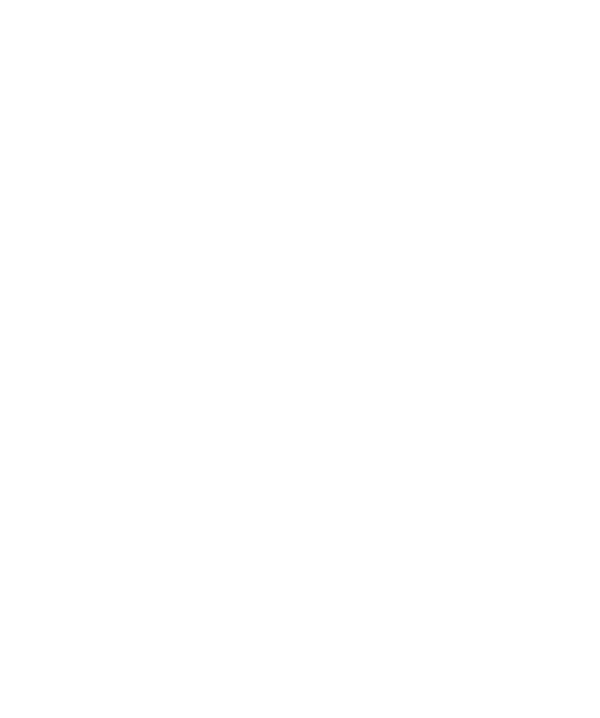
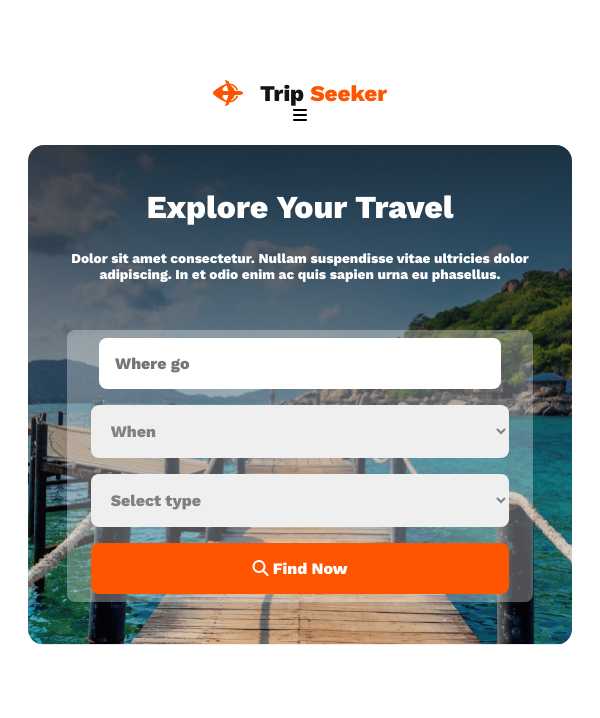
Before and after one commit to Md-Rony1/assignment-2, a plain HTML site: page index.html in a window 600 px wide. Drawn offline with nearby package versions, Linux system fonts and the light colour scheme.

Commit message:
nav and banner done

```diff
--- a/index.html
+++ b/index.html
@@ -1,16 +1,73 @@
 <!DOCTYPE html>
 <html lang="en">
+
 <head>
   <meta charset="UTF-8">
   <meta name="viewport" content="width=device-width, initial-scale=1.0">
+
+  <link rel="stylesheet" href="style.css">
+  <script src="https://kit.fontawesome.com/9ded9e6820.js" crossorigin="anonymous"></script>
+
+
   <title>Assignment-2</title>
 </head>
+
 <body>
-  <head>
+  <header>
+    <!-- nav section -->
+    <nav>
+      <div class="logo-name">
+        <img src="Images/logo.png" alt=" ">
+        <h3>Trip <span class="text-orange">Seeker</span> </h3>
+      </div>
+      <div class="nav-options">
+        <ul>
+          <li class="text-orange">Home</li>
+          <li>Packages</li>
+          <li>Testimonial</li>
+          <li>Blog</li>
+          <li>Contract</li>
+        </ul>
+      </div>
+      <div class="nav-3bar">
+        <i class="fa-solid fa-bars"></i>
+      </div>
+    </nav>
 
-  </head>
+    <!-- banner section -->
+    <section class="banner-section">
+      <div class="banner-container">
+        <h3 class="banner-title">Explore Your Travel</h3>
+        <p class="banner-discription">Dolor sit amet consectetur. Nullam suspendisse vitae ultricies dolor adipiscing.
+          In et odio enim ac quis sapien urna eu phasellus.</p>
 
+        <div class="search-div">
+          <input class="search-box" type="text" placeholder="Where go" name="" id="">
+          <select class="search-box" id="" name="when">
+            <option value=" " disabled selected > When </option>
+            <option value="new-york">Europ</option>
+            <option value="los-angeles">America</option>
+            <option value="chicago">Bangladesh</option>
+            <option value="houston">India</option>
+          </select>
+          <select class="search-box" name="type" id="">
+            <option value=" " disabled selected > Select type </option>
+            <option value="First class">First class</option>
+            <option value="Business class">Business class</option>
+            <option value="Normal">Normal</option>
+          </select>
+          <button class="search-box button-color"> <i class="fa-solid fa-magnifying-glass"></i> Find Now</button>
+        </div>
+      </div>
+    </section>
+
+  </header>
+  <!-- header end -->
+
+
+  <!-- main start -->
   <main>
+
 
   </main>
 
@@ -18,4 +75,5 @@
 
   </footer>
 </body>
+
 </html>
--- /dev/null
+++ b/style.css
@@ -0,0 +1,207 @@
+@import url('https://fonts.googleapis.com/css2?family=Work+Sans:ital,wght@400,800,900&display=swap');
+
+
+/* Shared style */
+* {
+  font-family: "Work Sans", sans-serif;
+}
+
+.text-orange {
+  color: rgb(255, 84, 0);
+}
+
+.button-color {
+  background-color: rgb(255, 84, 0);
+  color: white;
+}
+
+/* --------------------- */
+
+/* nav section */
+header {
+  margin: 60px auto;
+  padding: 0 100px;
+  max-width: 1400px;
+}
+
+nav {
+  display: flex;
+  justify-content: space-between;
+  align-items: center;
+}
+.nav-3bar{
+  display: none;
+}
+
+.logo-name {
+  display: flex;
+  gap: 17px;
+  align-items: center;
+}
+
+.logo-name>h3 {
+  font-weight: 800;
+  font-size: 2.25rem;
+  margin: 0;
+  color: rgb(19, 19, 24);
+}
+
+.nav-options>ul {
+  list-style: none;
+  display: flex;
+  gap: 44px;
+  font-weight: 400;
+  font-size: 1.12rem;
+  color: rgb(66, 66, 71);
+}
+
+
+/* banner section */
+.banner-section {
+  margin: 50px 0;
+  width: 100%;
+  height: 500px;
+  border-radius: 16px;
+  display: flex;
+  align-items: center;
+  justify-content: center;
+  background-image: url(Images/banner.png);
+  background: linear-gradient(180.00deg, rgba(19, 19, 24, 0.8), rgba(19, 19, 24, 0) 100%), url(Images/banner.png);
+  background-repeat: no-repeat;
+  background-size: cover;
+  background-position: center;
+
+
+}
+
+.banner-container {
+  width: 70%;
+  text-align: center;
+}
+
+.banner-title {
+  font-weight: 800;
+  font-size: 4rem;
+  color: white;
+  margin: 0;
+}
+
+.banner-discription {
+  font-weight: 400;
+  font-size: 1rem;
+  color: white;
+  max-width: 675px;
+  margin: 24px auto;
+}
+
+.search-div {
+  display: flex;
+  align-items: center;
+  justify-content: space-evenly;
+  border-radius: 8px;
+  background: rgba(255, 255, 255, 0.3);
+  margin-top: 48px;
+}
+
+.search-box {
+  width: 21%;
+  padding: 16px;
+  margin: 16px;
+  border-radius: 8px;
+  border: none;
+  font-weight: 400;
+  font-size: 1rem;
+  color: rgba(19, 19, 24, 0.5);
+
+}
+
+.search-div>input{
+  width: 17.656%;
+}
+
+.search-div>button {
+  font-weight: 700;
+  font-size: 1rem;
+  color: white;
+}
+
+
+
+
+
+/* responsive media querry */
+@media screen and (max-width:600px) {
+
+  header{
+    padding: 20px;
+  }
+
+  .banner-section{
+    margin-top: 20px;
+  }
+
+  .nav-options{
+    display: none;
+  }
+
+  .nav-3bar{
+    display: block;
+  }
+
+  .logo-name>h3{
+    font-size: 1.4rem;
+  }
+
+  .logo-name>img {
+    width: 30px;
+  }
+
+  .banner-container{
+    width: 85.5%;
+  }
+
+  .banner-title{
+    font-size: 1.5rem;
+  }
+
+  .banner-discription{
+    font-size: 0.85rem;
+  }
+
+  .search-div{
+    flex-direction: column;
+  }
+
+  .search-box{
+    width: 90%;
+    margin: 8px;
+  }
+
+  .search-div>input{
+    width: 79.5532%;
+  }
+
+
+}
+
+
+
+/* medium screen */
+@media screen and (min-width: 600px) and (max-width: 1000px) {
+
+  nav,
+  .search-div{
+    flex-direction: column;
+  }
+
+  .banner-title{
+    font-size: 2rem;
+  }
+
+  .banner-discription{
+    font-size: 0.85rem;
+  }
+
+
+
+}
```
Also changed, not shown: Images/logo.png (renamed from Images/Group 40071 (2).png).
